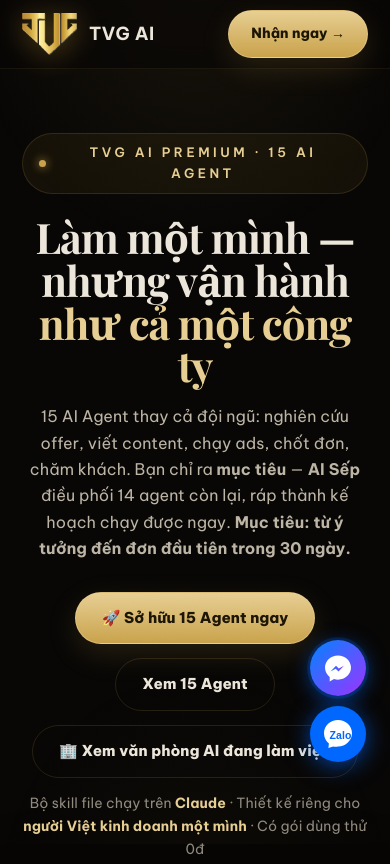
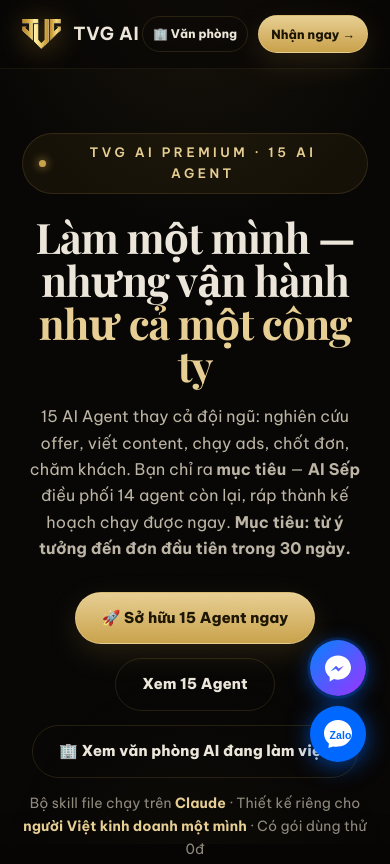
Before and after one commit to testbotpokemongoq2-art/tvg-ai-premium, a website: page index.html in a window 390 px wide. Shown: the top 864 px of the page. Drawn offline with nearby package versions, Linux system fonts and the light colour scheme.

Commit message:
Header: keep office button visible on mobile, single-line compact nav
Co-Authored-By: Claude Fable 5.1 <noreply@anthropic.com>

```diff
--- a/index.html
+++ b/index.html
@@ -157,7 +157,8 @@ section{padding:74px 0}
 
 /* ===== Agents grid ===== */
 .agents-grid{display:grid;grid-template-columns:repeat(3,1fr);gap:22px}
-@media (max-width:560px){header .nav .btn-ghost{display:none}}
+header .nav .btn,header .brand b{white-space:nowrap}
+@media (max-width:560px){header .nav .btn-ghost{padding:7px 10px!important;font-size:12px!important}header .nav .vp-full{display:none}header .nav .btn-gold{padding:8px 12px;font-size:12.5px}header .brand span{display:none}header .brand .logo-img{height:30px}}
 .agent{background:var(--panel);border:1px solid var(--line-soft);border-radius:var(--radius);overflow:hidden;transition:transform .22s ease,border-color .22s ease,box-shadow .22s ease}
 .agent:hover{transform:translateY(-6px);border-color:var(--gold);box-shadow:0 22px 50px rgba(0,0,0,.5),0 0 30px rgba(232,181,61,.12)}
 .agent .thumb{position:relative;aspect-ratio:1/1;overflow:hidden;background:#000}
@@ -528,7 +529,7 @@ header{background:rgba(7,6,5,.6)}
       <div><b>TVG AI</b> <span>Premium</span></div>
     </div>
     <div style="display:flex;gap:10px;align-items:center">
-      <a href="van-phong.html" class="btn btn-ghost" style="padding:9px 16px;font-size:14px">🏢 Văn phòng AI</a>
+      <a href="van-phong.html" class="btn btn-ghost" style="padding:9px 16px;font-size:14px">🏢 Văn phòng<span class="vp-full"> AI</span></a>
       <a href="#bang-gia" class="btn btn-gold">Nhận ngay →</a>
     </div>
   </div>
```
